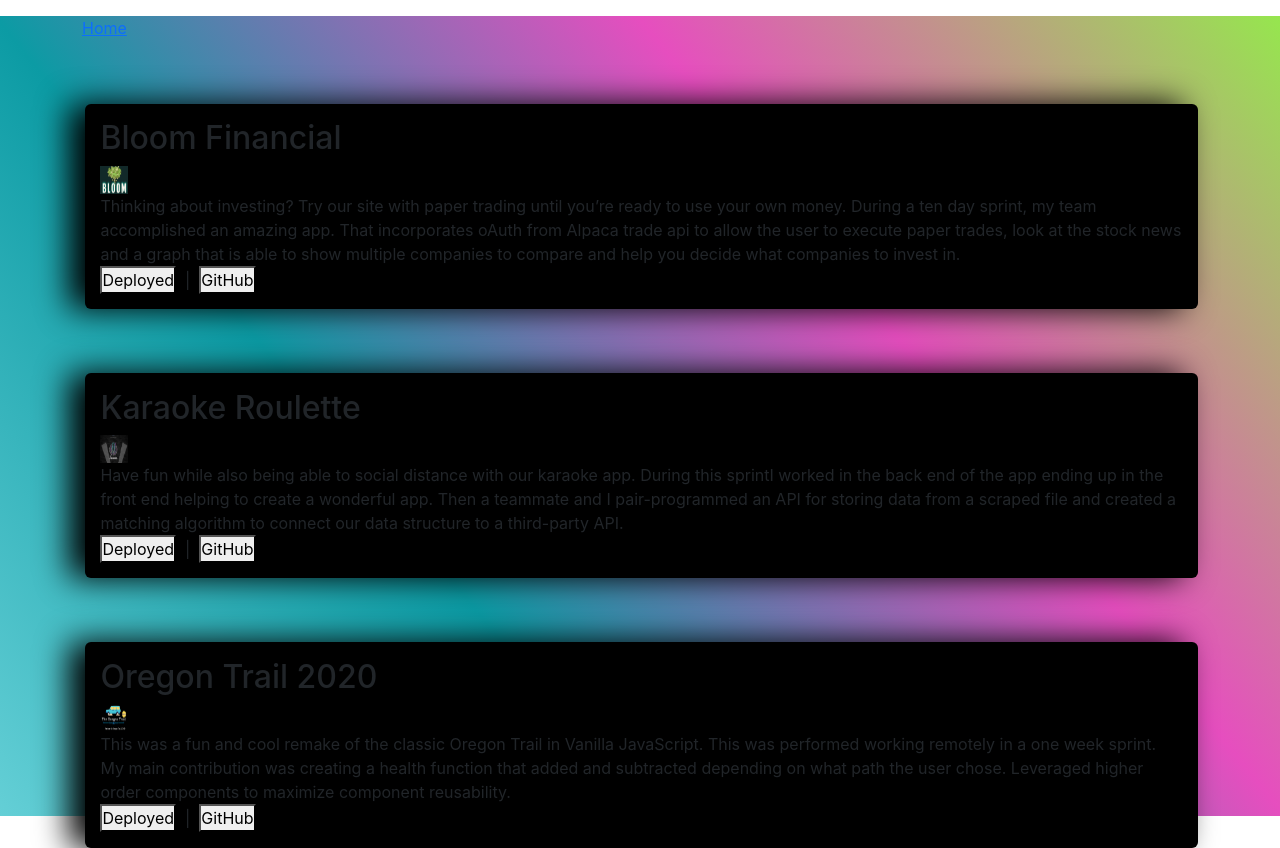
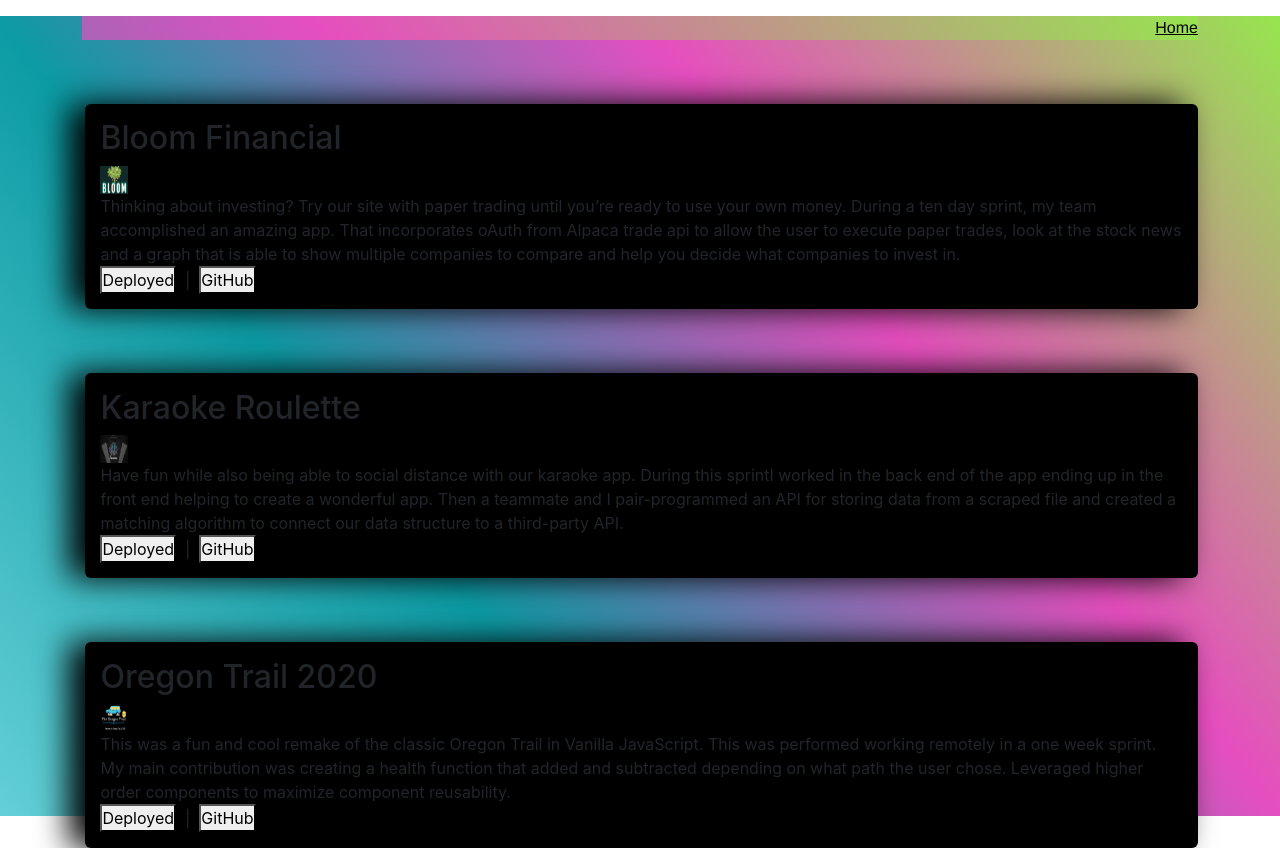
Before and after one commit to sarah-svg/sarah-site, a React (Create React App) app: page /page in a window 1280 px wide. Built offline with nearby package versions, Linux system fonts and the light colour scheme; a web font is replaced by a local one.

Commit message:
project header

```diff
--- a/src/Projects/ListProjects.jsx
+++ b/src/Projects/ListProjects.jsx
@@ -22,7 +22,8 @@
 
   return (
     <div id='projects' className="container d-block">
-      <Link to='/'>Home</Link>
+      <div id='headerr'><Link to='/'>Home</Link></div>
+
       {portfolioList}
     </div>
   );
--- a/src/Projects/Projects.scss
+++ b/src/Projects/Projects.scss
@@ -2,6 +2,7 @@
 @import url('https://fonts.googleapis.com/css2?family=Indie+Flower&family=Rampart+One&family=Shadows+Into+Light&display=swap');
 
 #projects{
+
   .card{
  margin-top: 4rem ;
   }
@@ -29,3 +30,28 @@
 
     }
 }
+@import '~bootstrap/scss/bootstrap.scss';
+#headerr{
+  width: 100%;
+
+    display: flex;
+    justify-content: flex-end;
+    background: linear-gradient(51deg,#64cfd6,#0c9ba4,#e64ebf,#96e64e);
+    background-size: 240% 240%;
+    border-bottom:linear-gradient(51deg,#64cfd6,#0c9ba4,#e64ebf,#96e64e) .15rem solid;
+    animation: gradient-animation 12s ease infinite;
+    align-items: flex-end;
+    a{
+        font-size: 1rem !important;
+        font-family: 'Franklin Gothic Medium', 'Arial Narrow', Arial, sans-serif !important;
+      }
+    .nav-link, a{
+        color: black;
+        border-bottom: none;
+        font-size: 1rem !important;
+        :active{
+            color: aqua;
+            font-size: 1rem !important;
+        }
+    }
+}
```
